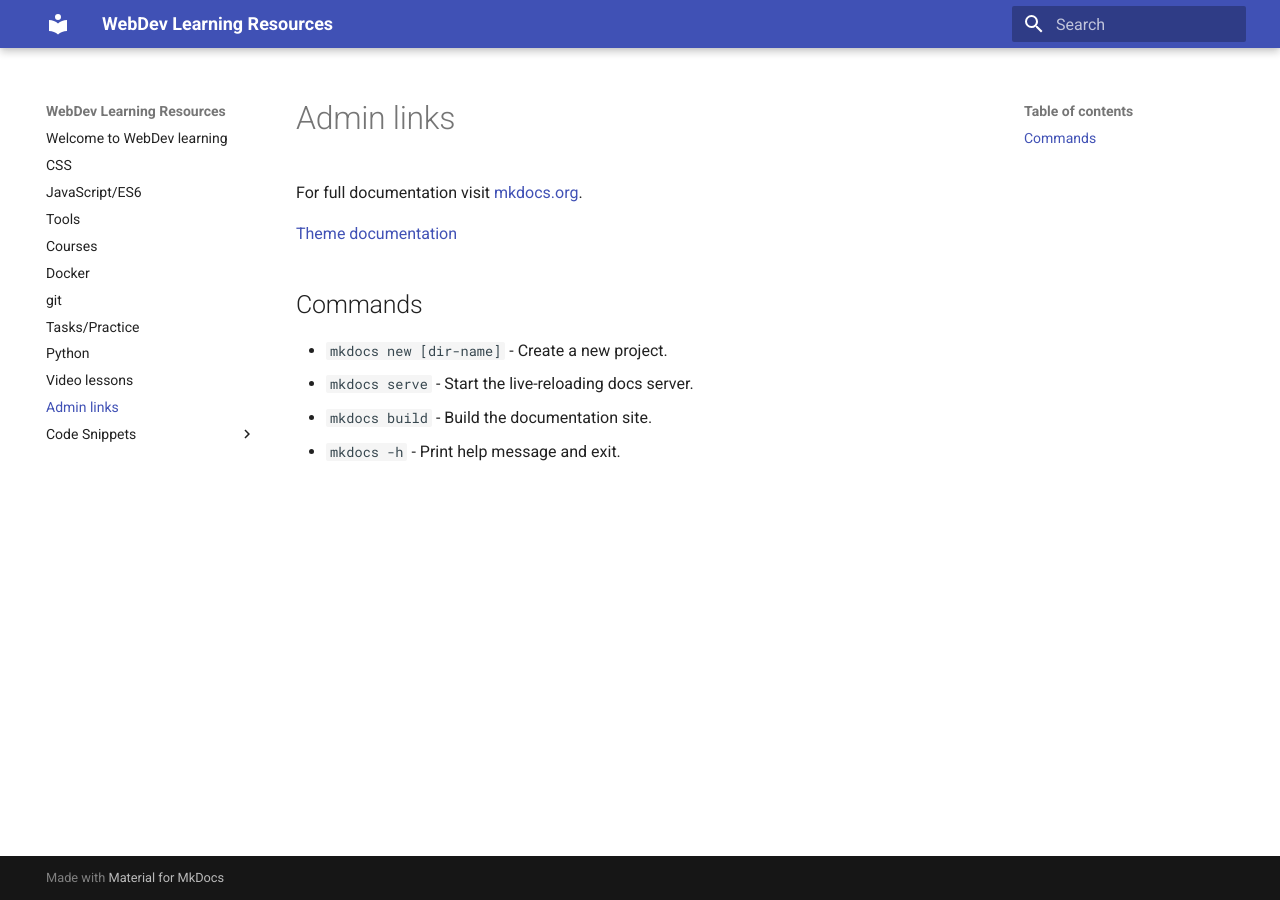
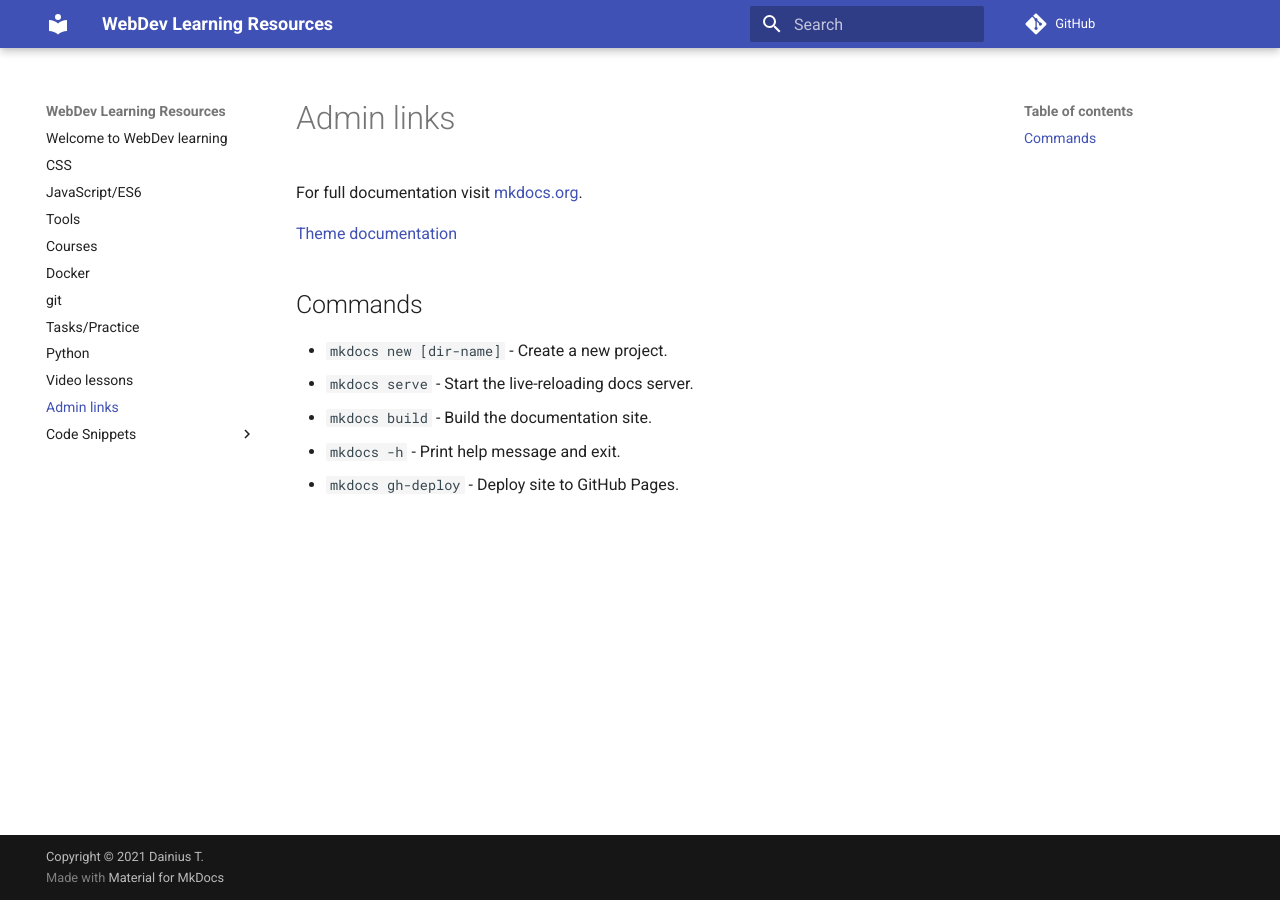
Before and after one commit to dainiuxt/kb, an MkDocs documentation site: the page built from docs/zhelpedit.md, in a window 1280 px wide. Built offline with MkDocs 1.6.1 and Material for MkDocs 9.7.7, drawn with Linux system fonts in a browser that asks for light colours; comment, search, counter and statistics services are not loaded.

Commit message:
update admin links

```diff
--- a/docs/zhelpedit.md
+++ b/docs/zhelpedit.md
@@ -10,3 +10,4 @@ For full documentation visit [mkdocs.org](https://www.mkdocs.org).
 * `mkdocs serve` - Start the live-reloading docs server.
 * `mkdocs build` - Build the documentation site.
 * `mkdocs -h` - Print help message and exit.
+* `mkdocs gh-deploy` - Deploy site to GitHub Pages.
--- a/mkdocs.yml
+++ b/mkdocs.yml
@@ -6,3 +6,5 @@ markdown_extensions:
   - pymdownx.inlinehilite
   - pymdownx.superfences
   - pymdownx.snippets
+copyright: Copyright &copy; 2021 Dainius T.
+repo_url: https://github.com/dainiuxt/kb
```
